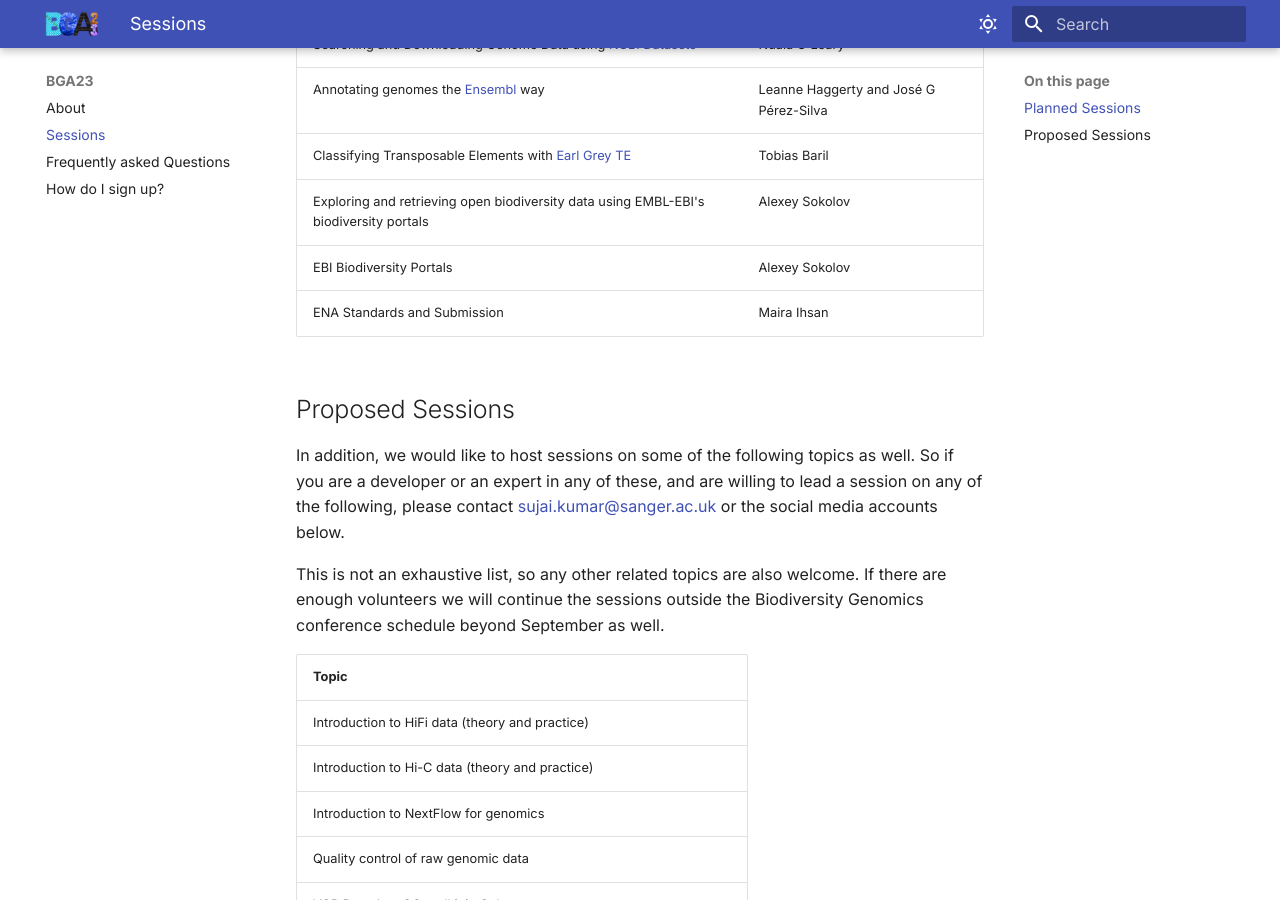
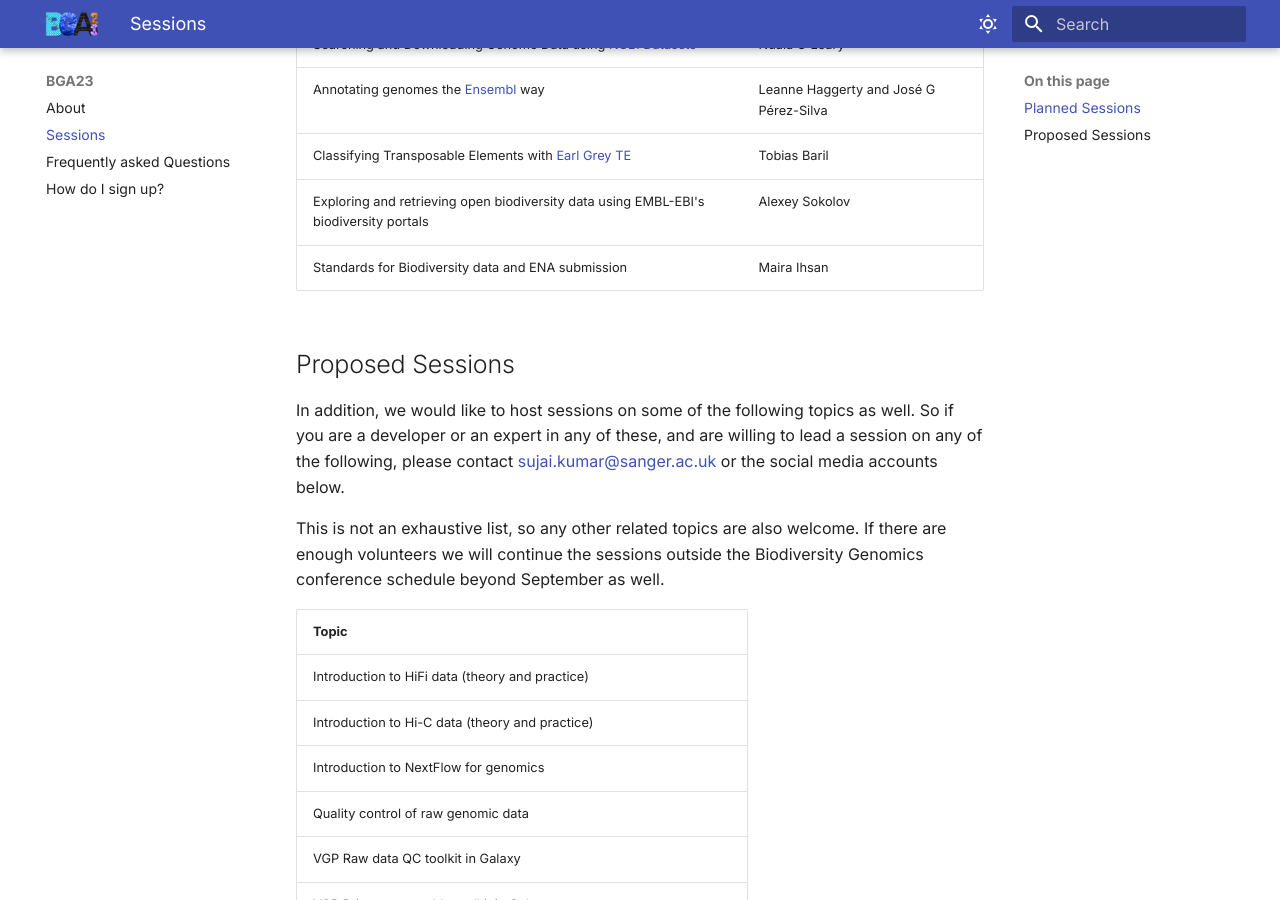
Before and after one commit to tol-training/tol-training.github.io, an MkDocs documentation site: the page built from docs/sessions.md, in a window 1280 px wide and 900 px high, scrolled down 726 px. Built offline with MkDocs 1.6.1 and Material for MkDocs 9.7.7, drawn with Linux system fonts in a browser that asks for light colours.

Commit message:
Update sessions.md

```diff
--- a/docs/sessions.md
+++ b/docs/sessions.md
@@ -21,8 +21,7 @@
 | Annotating genomes the [Ensembl](https://rapid.ensembl.org/info/genome/genebuild/index.html){:target="_blank"} way | Leanne Haggerty and José G Pérez-Silva |
 | Classifying Transposable Elements with [Earl Grey TE](https://github.com/TobyBaril/EarlGrey){:target="_blank"} | Tobias Baril |
 | Exploring and retrieving open biodiversity data using EMBL-EBI's biodiversity portals | Alexey Sokolov |
-| EBI Biodiversity Portals | Alexey Sokolov |
-| ENA Standards and Submission | Maira Ihsan |
+| Standards for Biodiversity data and ENA submission | Maira Ihsan |
 
 ## Proposed Sessions
 
```
